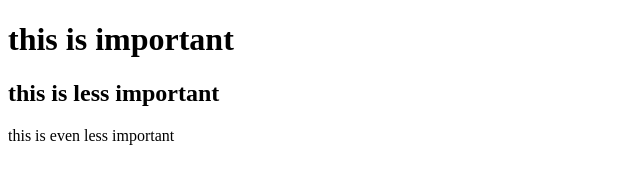
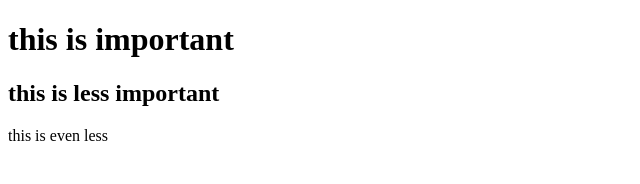
Before and after one commit to MrWeiDaren/289.101, a plain HTML site: page page 1.html in a window 1280 px wide. Shown: the full height of the page, 0-640 px from the left. Drawn offline with Linux system fonts and the light colour scheme.

Commit message:
delated important at "p"

```diff
--- a/page 1.html
+++ b/page 1.html
@@ -8,7 +8,7 @@
 
         <h1>this is important</h1>
         <h2>this is less important</h2>
-        <p>this is even less important</p>
+        <p>this is even less</p>
 
 
     </body>
```
